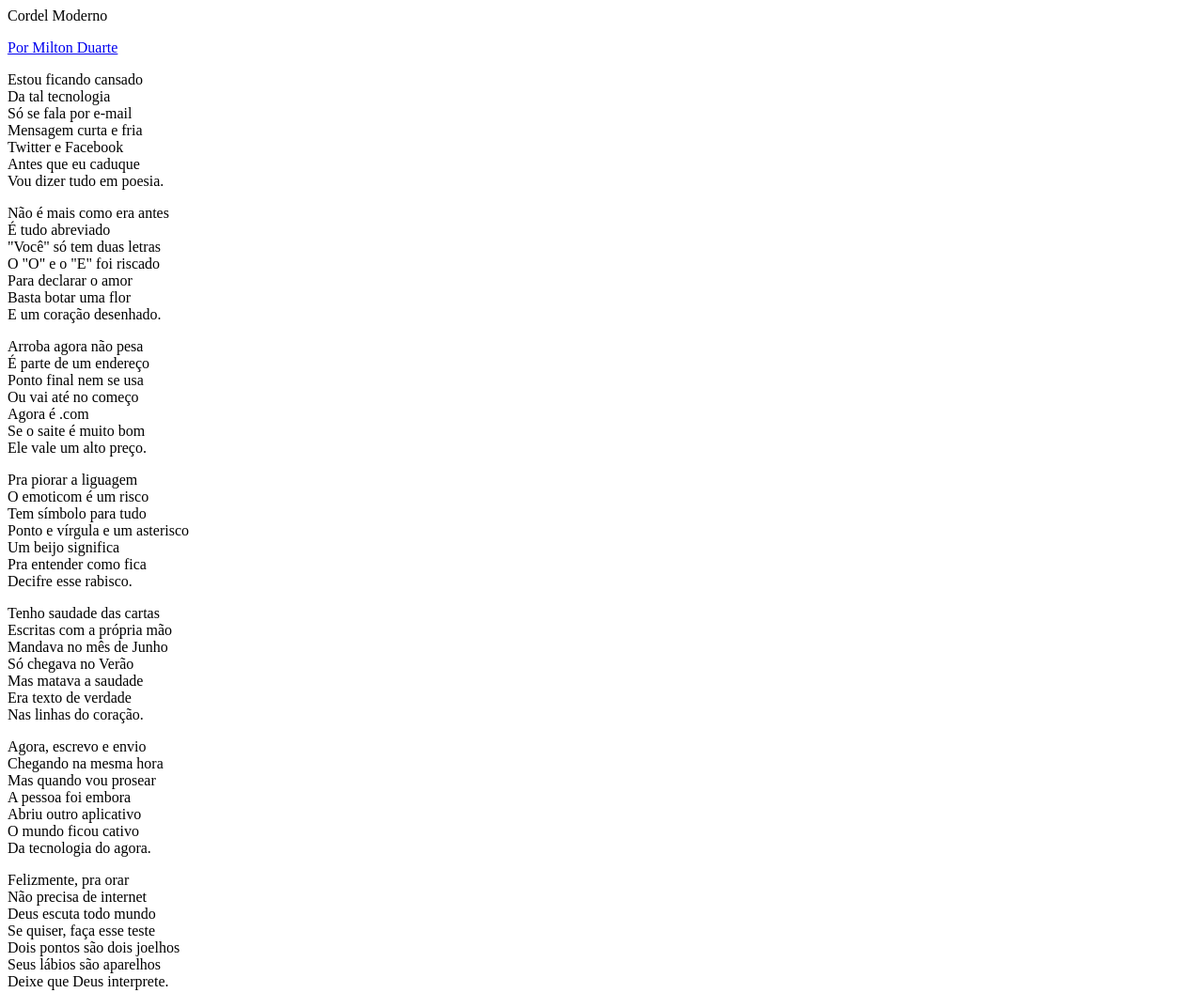
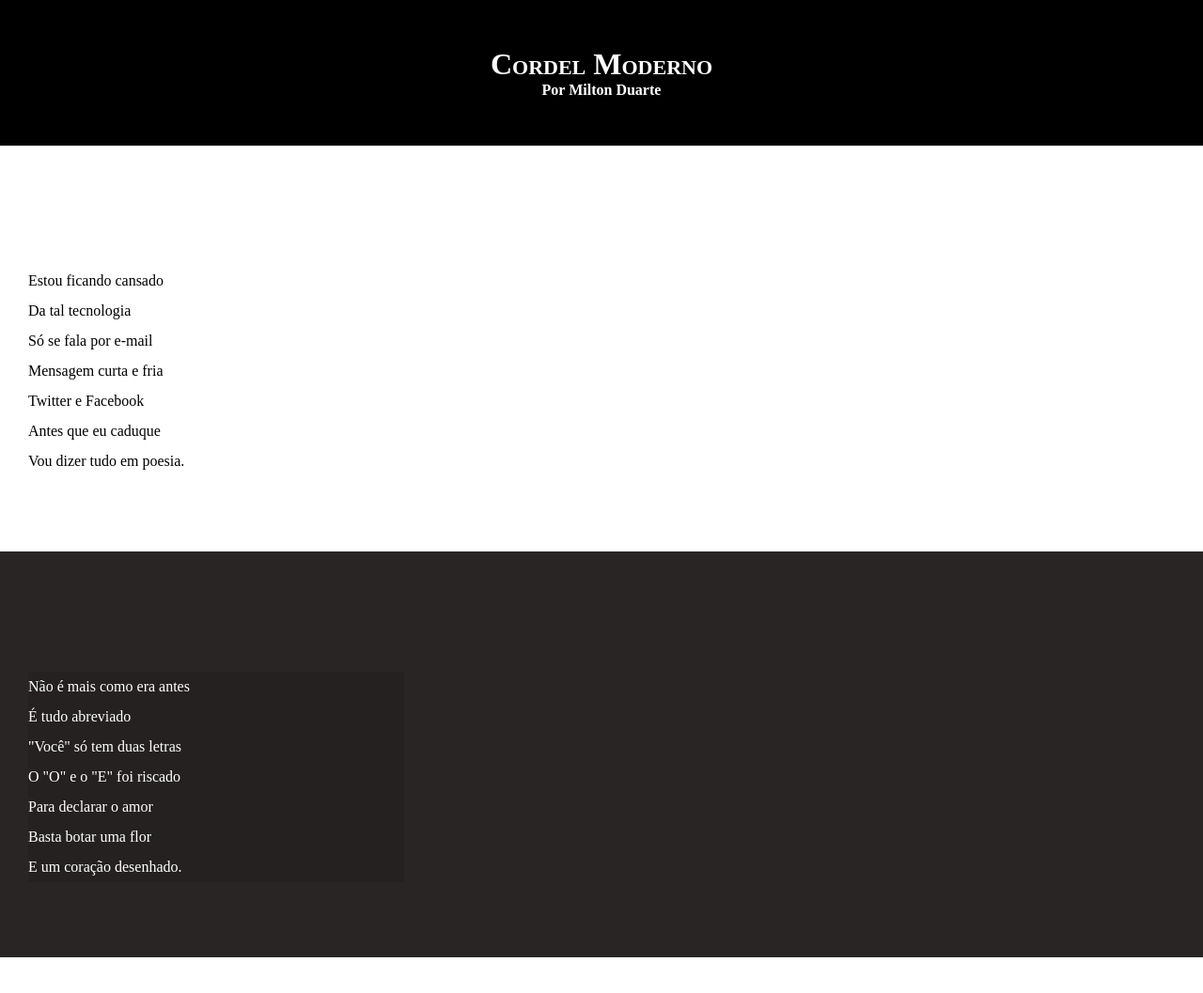
Before and after one commit to Hothon-7/projeto-cordel, a plain HTML site: page index.html in a window 1280 px wide. Shown: the top 1057 px of the page at 94% size. Drawn offline with Linux system fonts and the light colour scheme.

Commit message:
atualizei estilos dos textos

```diff
--- a/estilo/style.css
+++ b/estilo/style.css
@@ -1 +1,64 @@
 @charset "UTF-8";
+
+* {
+    margin: 0px;
+    padding: 0px;
+}
+
+html, body {
+    min-height: 100vh;
+    background-color: darkgray;
+}
+
+header {
+    background-color: black;
+    color: white;
+    text-align: center;
+
+}
+
+header > h1 {
+    padding-top: 50px;
+    font-variant: small-caps;
+}
+header > p{
+    padding-bottom: 50px;
+}
+header a, footer a {
+    color: white;
+    text-decoration: none;
+    font-weight: bolder;
+
+}
+header a.hover, footer a.hover {
+    text-decoration: underline;
+}
+
+section {
+    padding-top:10%;
+    padding-bottom: 10vh;
+    line-height: 2em;
+    padding-left: 30px;
+}
+
+section.normal{
+ background-color: white;
+ color: black;
+}
+
+section.imagem{
+    background-color: rgb(41, 37, 37);
+    color: white;
+}
+
+section.imagem > p {
+    width: 400px;
+    background-color: rgba(0, 0, 0, 0.103);
+}
+
+footer{
+    background-color: black;
+    color: white;
+    text-align: center;
+    padding: 10px;
+}
--- a/index.html
+++ b/index.html
@@ -8,14 +8,14 @@
 </head>
 <body>
     <header>
-        Cordel Moderno
+        <h1>Cordel Moderno</h1>
         <p>
             <a href="https://www.recantodasletras.com.br/poesias/3186743" target="_blank">Por Milton Duarte</a>
         </p>
 
     </header>
 
-    <section>
+    <section class="normal">
         <p>
             Estou ficando cansado <br>
             Da tal tecnologia <br>
@@ -27,7 +27,7 @@
         </p>
     </section>
 
-    <section>
+    <section class="imagem">
         <p>
             Não é mais como era antes <br>
             É tudo abreviado <br>
@@ -39,7 +39,7 @@
         </p>
     </section>
 
-    <section>
+    <section class="normal">
         <p>
             Arroba agora não pesa <br>
             É parte de um endereço <br>
@@ -59,9 +59,9 @@
             Pra entender como fica <br>
             Decifre esse rabisco.
         </p>
-    </section>
+    </section >
 
-    <section>
+    <section class="imagem">
         <p>
             Tenho saudade das cartas <br>
             Escritas com a própria mão <br>
@@ -73,7 +73,7 @@
         </p>
     </section>
 
-    <section>
+    <section class="normal">
         <p>
             Agora, escrevo e envio <br>
             Chegando na mesma hora <br>
```
